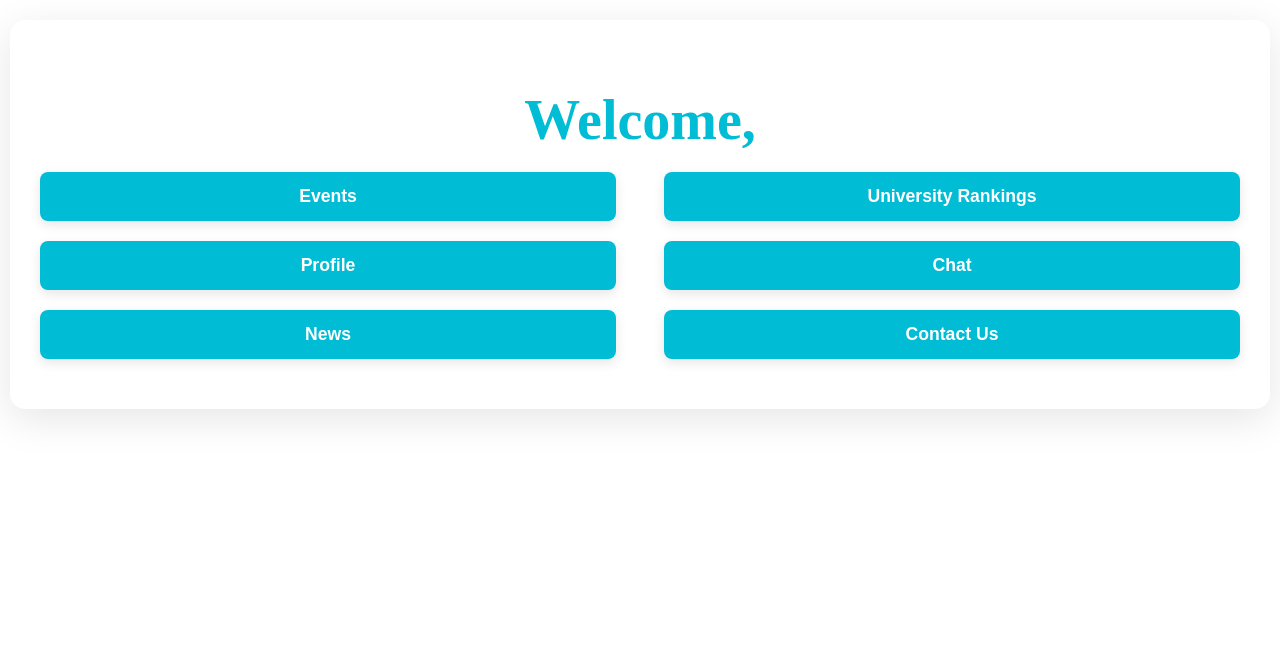
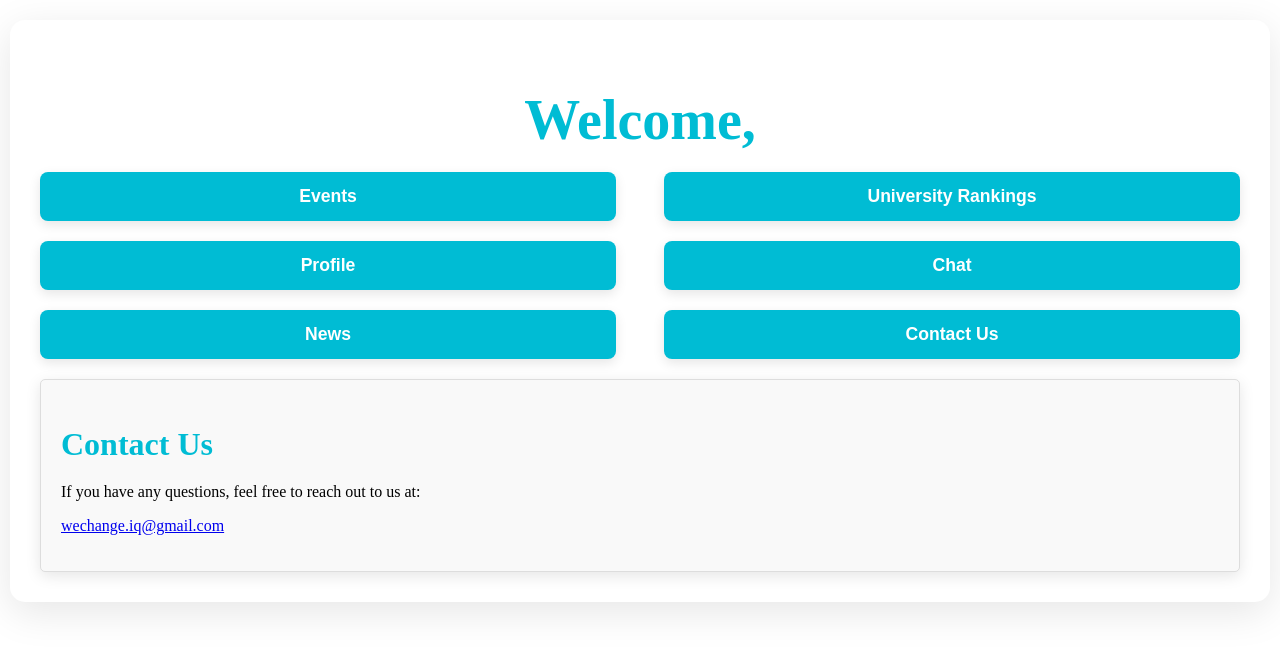
Before and after one commit to enesercanh/wechange, a plain HTML site: page dashboard.html in a window 1280 px wide. Both pictures are taken after a click on the button "Contact Us". Drawn offline with Linux system fonts and the light colour scheme.

Commit message:
Update dashboard.html

```diff
--- a/dashboard.html
+++ b/dashboard.html
@@ -22,6 +22,14 @@
         }
         .rank-list li, .event-list li {
             cursor: pointer;
+        }
+        #contactUsSection {
+            display: none;
+            margin-top: 20px;
+            padding: 20px;
+            background-color: #f9f9f9;
+            border: 1px solid #ddd;
+            border-radius: 5px;
         }
     </style>
 </head>
@@ -102,7 +110,13 @@
         </li>
     </ul>
 </div>
+            <div id="contactUsSection" class="content-section">
+            <h2>Contact Us</h2>
+            <p>If you have any questions, feel free to reach out to us at:</p>
+            <p><a href="mailto:wechange.iq@gmail.com">wechange.iq@gmail.com</a></p>
+        </div>
 
+    </div>
 <script>
     document.getElementById('username').textContent = localStorage.getItem('username');
     document.getElementById('profileName').textContent = localStorage.getItem('username');
@@ -189,7 +203,7 @@
     }
 
     function contactUs() {
-        toggleSections("contactSection");
+        document.getElementById('contactUsSection').style.display = 'block';
     }
 
     function toggleSections(sectionId) {
```
